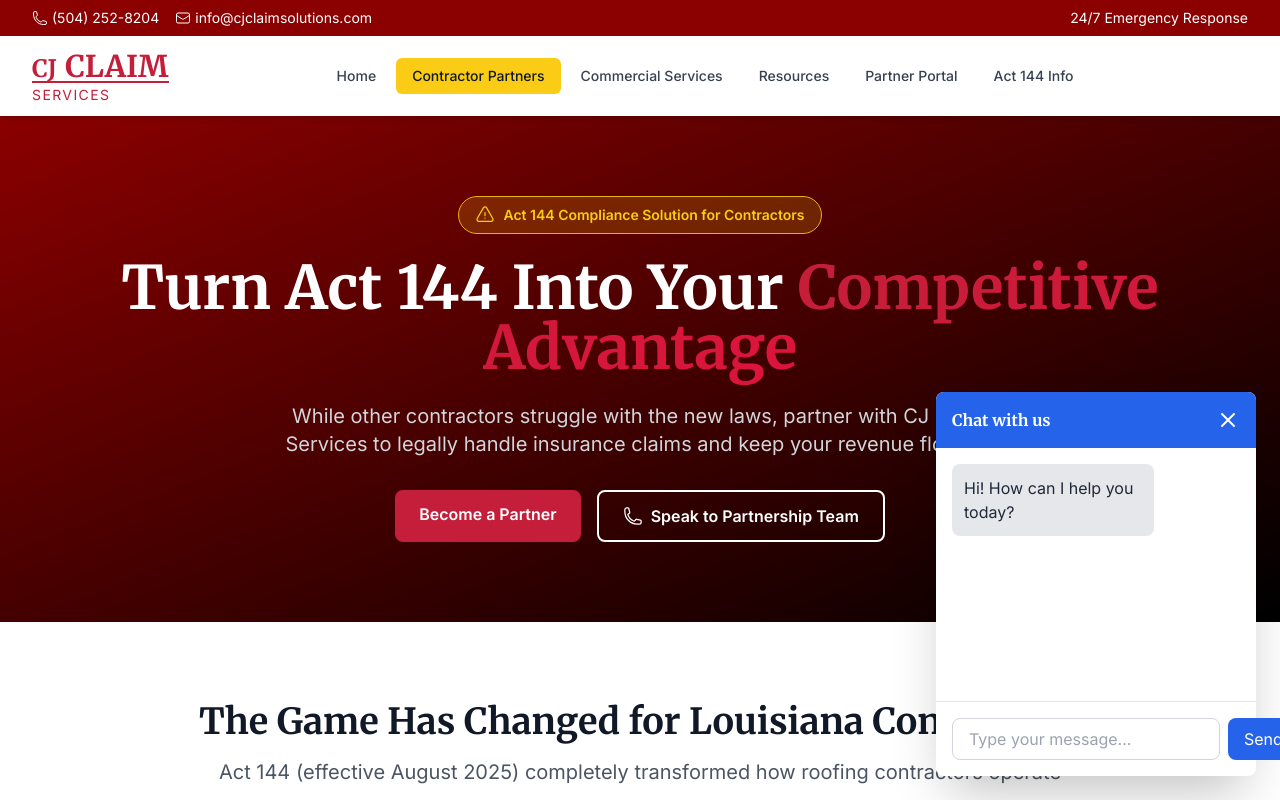
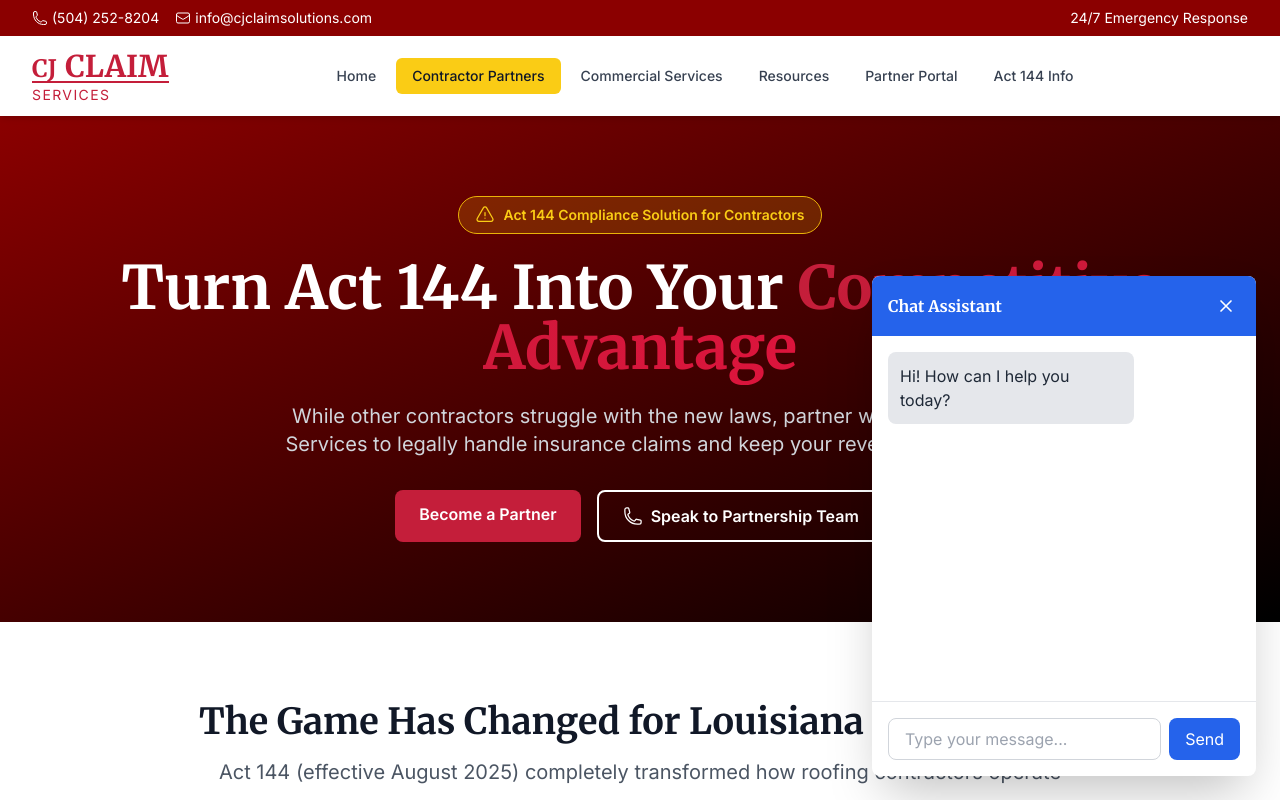
Before and after one commit to eatsalad239/cj-public-adjusteer, a React (Vite) app: page /contractor-partners in a window 1280 px wide. Both pictures are taken after a click on the button 1228 px from the left and 748 px from the top of the page. Shown: the top 800 px of the page. Built offline with nearby package versions, Linux system fonts and the light colour scheme.

Commit message:
Fix React prop names: replace classname with className and onsubmit with onSubmit

```diff
--- a/src/components/Chatbot.jsx
+++ b/src/components/Chatbot.jsx
@@ -13,6 +13,7 @@
 
   const handleSendMessage = async (e) => {
     e.preventDefault();
+
     if (inputValue.trim() === '') return;
 
     // Add user message
@@ -41,6 +42,7 @@
       setMessages([...newMessages, { text: data.response, sender: 'bot' }]);
     } catch (error) {
       console.error('Error fetching AI response:', error);
+
       // Replace typing indicator with error message
       setMessages([...newMessages, { text: 'Sorry, there was an error processing your message.', sender: 'bot' }]);
     }
@@ -52,7 +54,7 @@
       {!isOpen && (
         <button
           onClick={toggleChat}
-          className="fixed bottom-6 right-6 bg-blue-600 text-white p-4 rounded-full shadow-lg hover:bg-blue-700 transition-colors z-50"
+          className="fixed bottom-6 right-6 bg-blue-600 text-white rounded-full p-4 shadow-lg hover:bg-blue-700 transition-all z-50"
         >
           <svg
             xmlns="http://www.w3.org/2000/svg"
@@ -73,17 +75,14 @@
 
       {/* Chat Window */}
       {isOpen && (
-        <div className="fixed bottom-6 right-6 w-80 h-96 bg-white rounded-lg shadow-2xl flex flex-col z-50">
+        <div className="fixed bottom-6 right-6 w-96 h-[500px] bg-white rounded-lg shadow-2xl flex flex-col z-50">
           {/* Header */}
           <div className="bg-blue-600 text-white p-4 rounded-t-lg flex justify-between items-center">
-            <h3 className="font-semibold">Chat with us</h3>
-            <button
-              onClick={toggleChat}
-              className="text-white hover:text-gray-200"
-            >
+            <h3 className="font-semibold">Chat Assistant</h3>
+            <button onClick={toggleChat} className="hover:bg-blue-700 rounded-full p-1">
               <svg
                 xmlns="http://www.w3.org/2000/svg"
-                className="h-6 w-6"
+                className="h-5 w-5"
                 fill="none"
                 viewBox="0 0 24 24"
                 stroke="currentColor"
```
